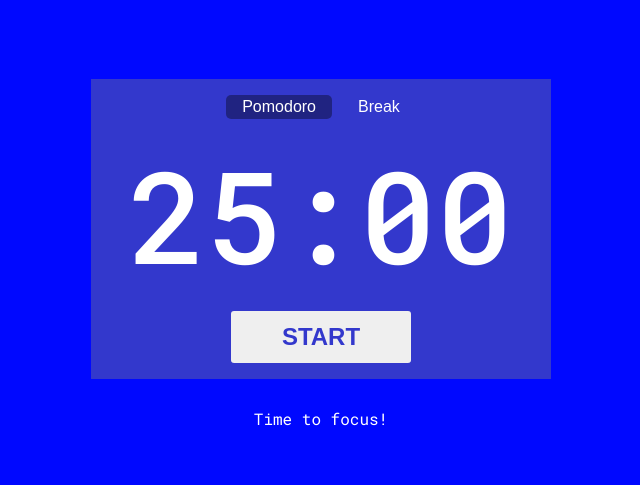
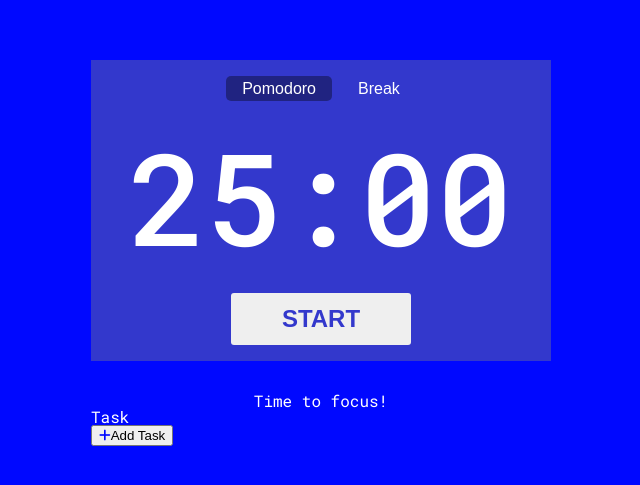
Before and after one commit to RoyalF4/Pomodoro-Timer, a React (Vite) app: page / in a window 1280 px wide. Shown: the part 147-632 px from the top of the page, without its empty margins (319-959 px from the left). Built offline with nearby package versions, Linux system fonts and the light colour scheme.

Commit message:
feat: :sparkles: create Task component

```diff
--- a/index.html
+++ b/index.html
@@ -10,6 +10,10 @@
       href="https://fonts.googleapis.com/css2?family=Roboto+Mono:ital,wght@0,100..700;1,100..700&display=swap"
       rel="stylesheet"
     />
+    <script
+      src="https://kit.fontawesome.com/a7987539a2.js"
+      crossorigin="anonymous"
+    ></script>
     <title>Pomodoro Timer</title>
   </head>
   <body>
--- a/src/Task.jsx
+++ b/src/Task.jsx
@@ -1 +1,13 @@
-export default function Task() {}
+export default function Task() {
+  return (
+    <div className="tasks">
+      <h2>Task</h2>
+      <div className="line-break"></div>
+      <div className="tasks__list"></div>
+      <button className="task__btn-add">
+        <i className="fa-solid fa-plus" style={{ color: '#0008ff' }}></i>Add
+        Task
+      </button>
+    </div>
+  );
+}
--- a/src/index.css
+++ b/src/index.css
@@ -5,6 +5,7 @@
   align-items: center;
   background-color: hsl(238, 100%, 50%);
   font-family: 'Roboto Mono';
+  color: white;
 }
 
 .clock {
```
